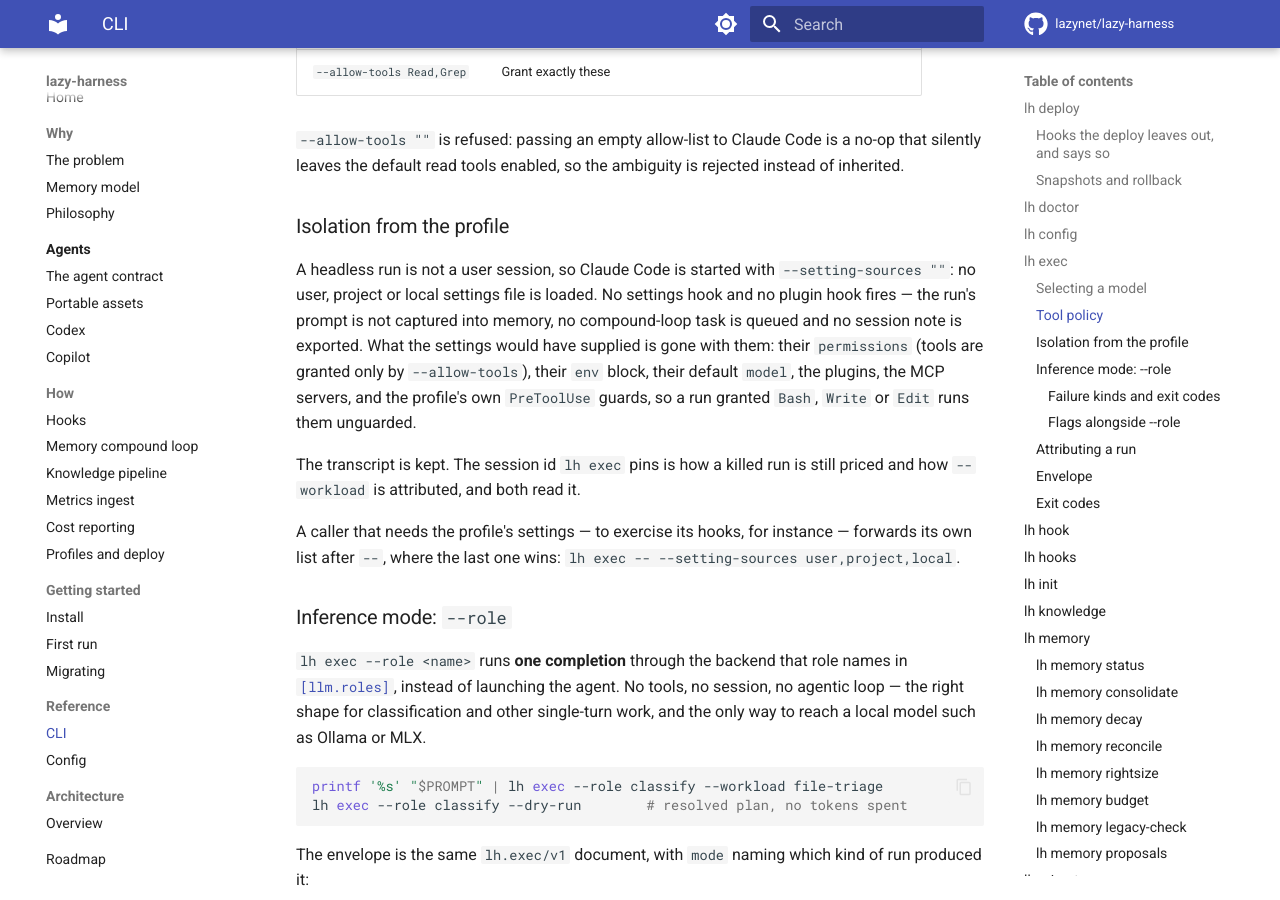
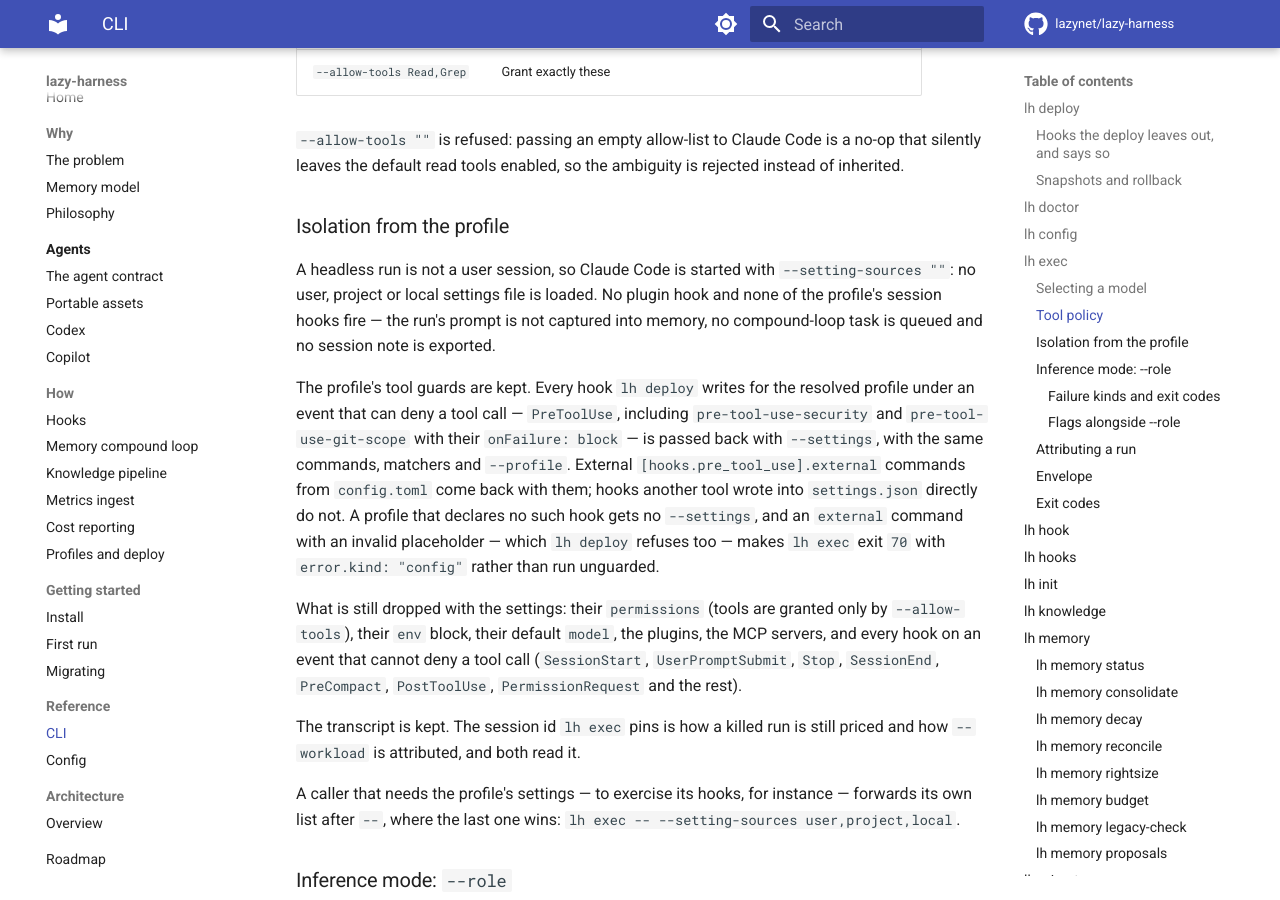
Before and after one commit to lazynet/lazy-harness, an MkDocs documentation site: the page built from docs/reference/cli.md, in a window 1280 px wide and 900 px high, scrolled down 9711 px. Built offline with MkDocs 1.6.1 and Material for MkDocs 9.7.7, drawn with Linux system fonts in a browser that asks for light colours; comment, search, counter and statistics services are not loaded.

Commit message:
docs: lh exec keeps the PreToolUse guards

```diff
--- a/docs/reference/cli.md
+++ b/docs/reference/cli.md
@@ -184,7 +184,11 @@ Three states, deliberately distinct:
 
 ### Isolation from the profile
 
-A headless run is not a user session, so Claude Code is started with `--setting-sources ""`: no user, project or local settings file is loaded. No settings hook and no plugin hook fires — the run's prompt is not captured into memory, no compound-loop task is queued and no session note is exported. What the settings would have supplied is gone with them: their `permissions` (tools are granted only by `--allow-tools`), their `env` block, their default `model`, the plugins, the MCP servers, and the profile's own `PreToolUse` guards, so a run granted `Bash`, `Write` or `Edit` runs them unguarded.
+A headless run is not a user session, so Claude Code is started with `--setting-sources ""`: no user, project or local settings file is loaded. No plugin hook and none of the profile's session hooks fire — the run's prompt is not captured into memory, no compound-loop task is queued and no session note is exported.
+
+The profile's tool guards are kept. Every hook `lh deploy` writes for the resolved profile under an event that can deny a tool call — `PreToolUse`, including `pre-tool-use-security` and `pre-tool-use-git-scope` with their `onFailure: block` — is passed back with `--settings`, with the same commands, matchers and `--profile`. External `[hooks.pre_tool_use].external` commands from `config.toml` come back with them; hooks another tool wrote into `settings.json` directly do not. A profile that declares no such hook gets no `--settings`, and an `external` command with an invalid placeholder — which `lh deploy` refuses too — makes `lh exec` exit `70` with `error.kind: "config"` rather than run unguarded.
+
+What is still dropped with the settings: their `permissions` (tools are granted only by `--allow-tools`), their `env` block, their default `model`, the plugins, the MCP servers, and every hook on an event that cannot deny a tool call (`SessionStart`, `UserPromptSubmit`, `Stop`, `SessionEnd`, `PreCompact`, `PostToolUse`, `PermissionRequest` and the rest).
 
 The transcript is kept. The session id `lh exec` pins is how a killed run is still priced and how `--workload` is attributed, and both read it.
 
@@ -283,7 +287,7 @@ written before the agent is spawned, so a kill cannot outrun it.
     "binary": "/…/claude",
     "config_dir": "/…/.claude-work",
     "lh_version": "0.47.0",
-    "argv": ["/…/claude", "-p", "--output-format", "json", "--setting-sources", ""]
+    "argv": ["/…/claude", "-p", "--output-format", "json", "--setting-sources", "", "--settings", "{\"hooks\": {\"PreToolUse\": […]}}"]
   },
   "raw": { "…": "the provider's own envelope, verbatim" }
 }
```
Also changed, not shown: specs/adrs/038-exec-envelope-cost-provenance.md (+13 -0 lines), specs/designs/claude-code-evidence.md (+28 -2 lines).
